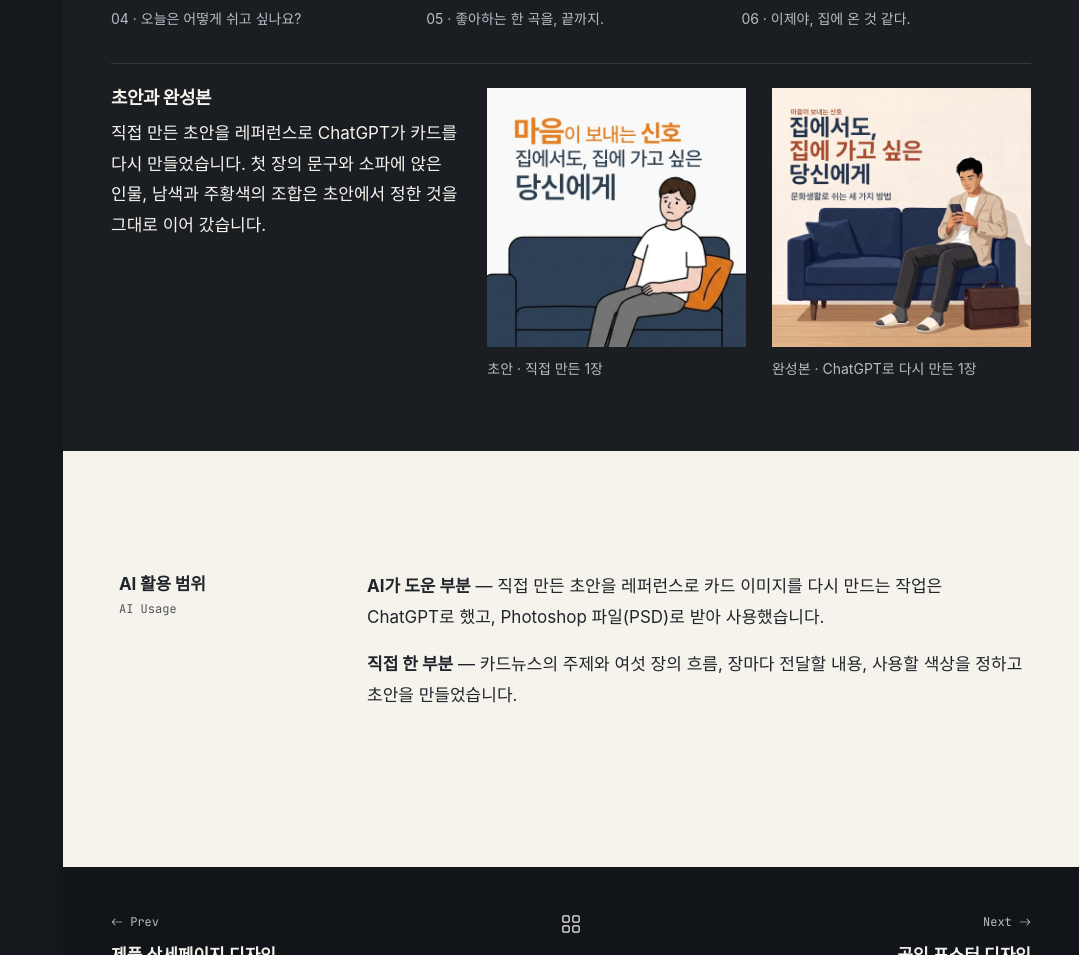
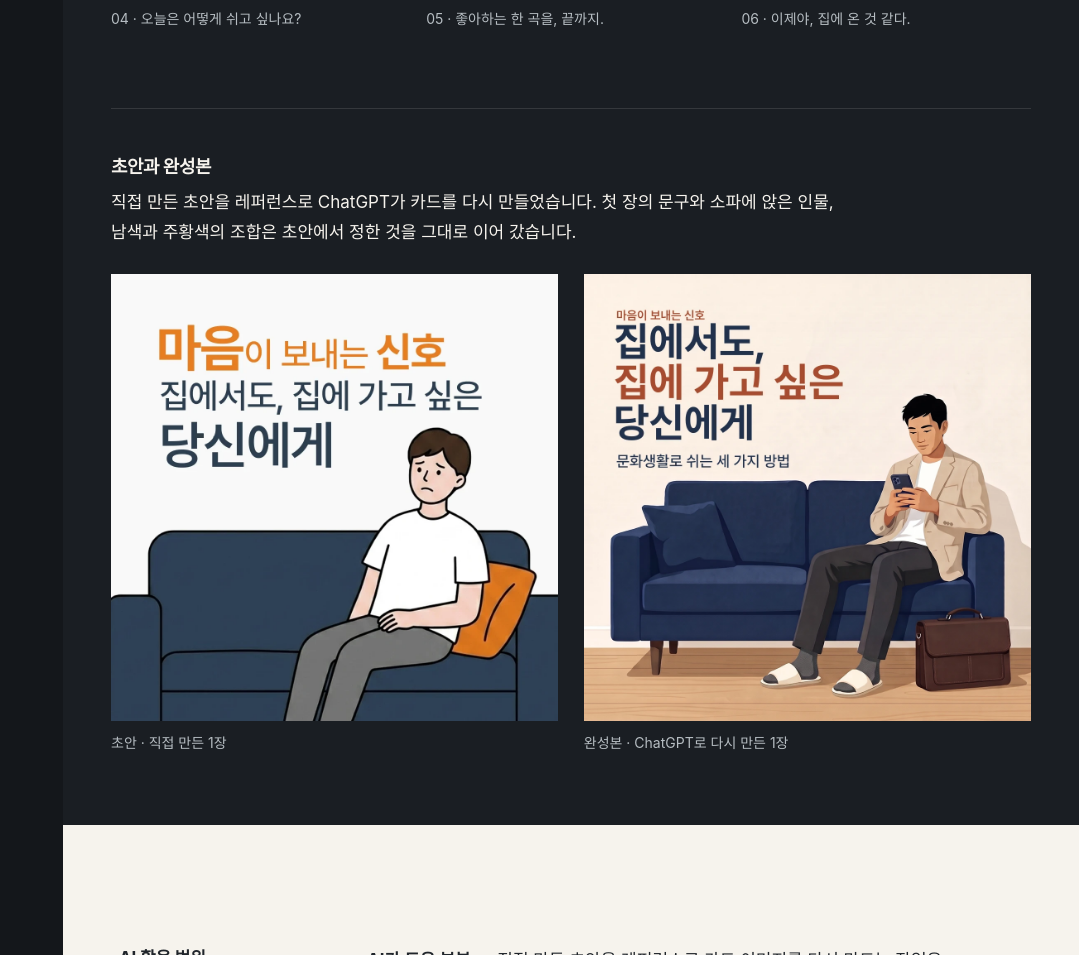
Before and after one commit to Wilhelmraum/portfolio_lym, a plain HTML site: page portfolio-details-8.html in a window 1280 px wide. Shown: the part 1210-2165 px from the top of the page, without its empty margins (201-1280 px from the left). Drawn offline with Linux system fonts and the light colour scheme; a web font is replaced by a local one.

Commit message:
카드뉴스 초안수정 2

```diff
--- a/assets/css/photoshop.css
+++ b/assets/css/photoshop.css
@@ -13,6 +13,8 @@
 .ps-two {grid-template-columns:repeat(2,minmax(0,1fr))}
 .ps-two img {aspect-ratio:4/3; object-fit:contain; background:#22252a}
 .ps-two.is-square img {aspect-ratio:1}
+.ps-cards + .ps-process {grid-template-columns:1fr; margin-top:clamp(3rem,6vw,5rem); padding-top:clamp(2rem,4vw,3rem)}
+.ps-cards + .ps-process > div:first-child {max-width:46rem}
 .ps-project h2 {font-size:clamp(1.5rem,2.5vw,2.4rem); line-height:1.23; letter-spacing:-.04em}
 .ps-project h3 {font-size:1.12rem; margin-bottom:.6rem}
 .ps-project p {line-height:1.8; word-break:keep-all; overflow-wrap:anywhere}
```
